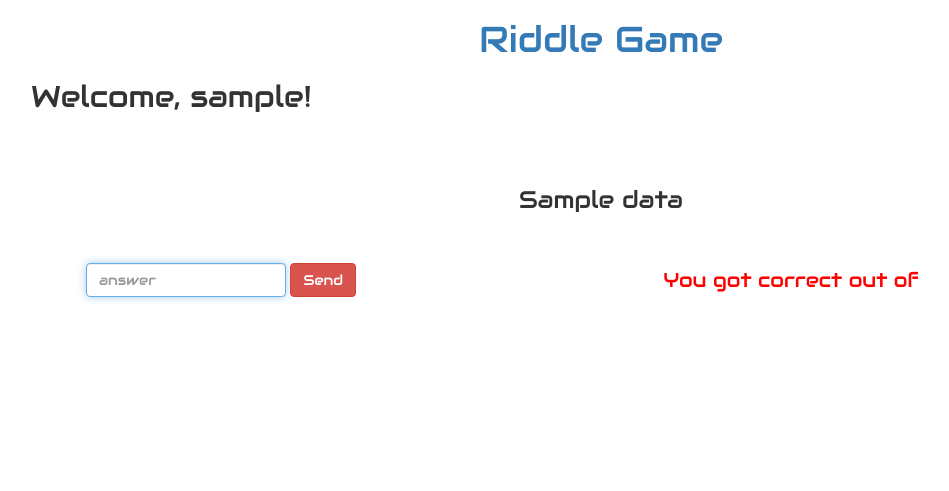
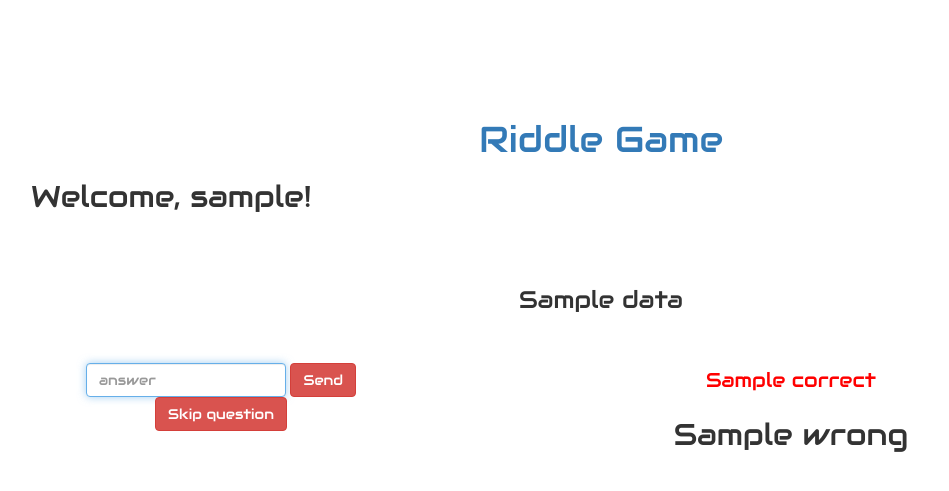
Before and after one commit to luisanegri/Practical-Python, a Flask app: template templates/game.html in a window 1280 px wide. Shown: the top 491 px of the page, without its empty margins (39-988 px from the left). Run offline with Flask 2, Linux system fonts and the light colour scheme; the template is opened without the code that fills it: most values are stand-ins (such as "Sample title", 1, 10 or a date in 2020); some libraries are stand-ins or nearby versions.

Commit message:
created button Skip Question

```diff
--- a/templates/game.html
+++ b/templates/game.html
@@ -2,8 +2,7 @@
 
 {% block content %}
 
-    <div class="main">
-        <div class="container">
+        <div class="container cont">
             <a href="/">
                 <h1 class="title-riddle"> Riddle Game </h1>
             </a>
@@ -16,15 +15,19 @@
             <div class="col-md-4 answer-riddle">
                 <form method="POST" class="form-inline">
                     <input type="text" class="form-control" placeholder="answer" name="response" id="response" autofocus>
-                    <input type="hidden" name="riddle_index" id="riddle_index" value= {{riddle_index}}>
+                    <input type="hidden" name="riddle_index" id="riddle_index" value={{ riddle_index }}>
                     <button class="btn btn-danger">Send</button>
+                </form>
+                <form method="POST" class="form-inline">
+                    <input type="hidden" name="riddle_index" id="riddle_index" value="{{ riddle_index + 1 }}">
+                    <button class="btn btn-danger">Skip question</button>
                 </form>
             </div>
             <!--RESULT-->
             <div class="result">
-                <h2 class="display-result" id="user_score">{{ ("You got {0} correct out of {1}".format(score, total_questions)) }}</h2>
+                <h2 class="display-result" id="user_score">{{ correct }}</h2>
+                <h2>{{ wrong }}</h2>
             </div>
-        </div>
-     </div>
+         </div>
 
 {% endblock %}
```
